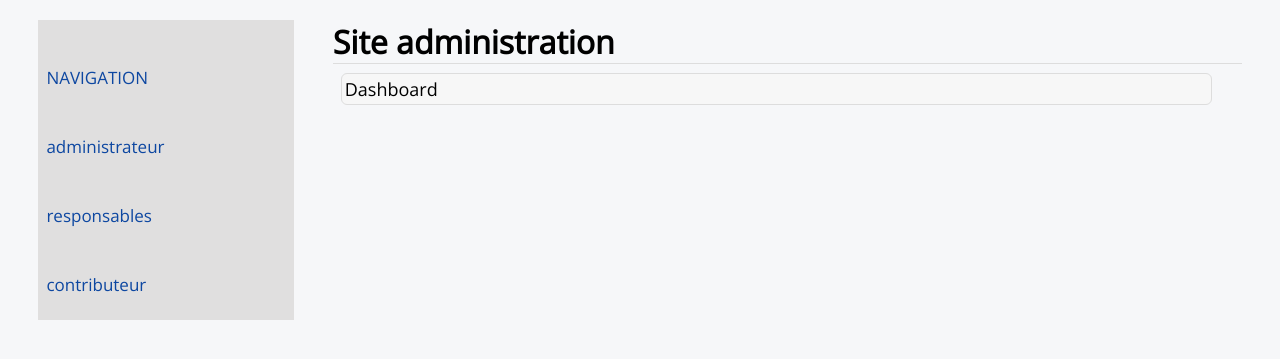
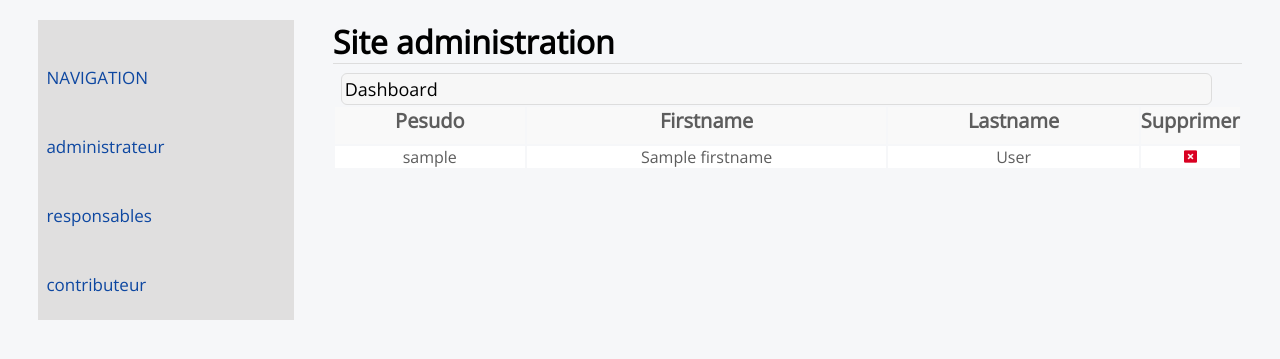
Before and after one commit to cheikhomarsow/eocene, a PHP site: template views/admin.html.twig in a window 1280 px wide. Shown: the part 54-413 px from the top of the page. Run offline with PHP 8.4, Linux system fonts and the light colour scheme; the template is opened without the code that fills it: most values are stand-ins (such as "Sample title", 1, 10 or a date in 2020); some libraries are stand-ins or nearby versions.

Commit message:
show admin

```diff
--- a/views/admin.html.twig
+++ b/views/admin.html.twig
@@ -56,6 +56,30 @@
       <div class="right_part">
          <h1>Site administration</h1>
          <p class="selection">Dashboard</p>
+         <table>
+            <tr>
+               <th>Pesudo</th>
+               <th>Firstname</th>
+               <th>Lastname</th>
+               <th class="size_delete">Supprimer</th>
+            </tr>
+             {% for user in users %}
+                <tr>
+                   <td>{{ user['username'] }}</td>
+                   <td>{{ user['firstname'] }}</td>
+                   <td>{{ user['lastname'] }}</td>
+                   <td>
+                      <label for="{{ user['id'] }}">
+                         <img class="delete" src="web/img/delete.png" alt="delete user">
+                      </label>
+                      <form class="none" action="?action=admin_user" method="POST">
+                         <input type="text" name="id" value="{{ user['id'] }}">
+                         <input type="submit" id="{{ user['id'] }}" value="Delete">
+                      </form>
+                   </td>
+                </tr>
+             {% endfor %}
+         </table>
          <div class="three_view_here">
              {% if error is defined and error is not empty %}
                 <p class="error">Error : {{ error }}</p>
```
Also changed, not shown: Controller/DefaultController.php (+8 -6 lines).
